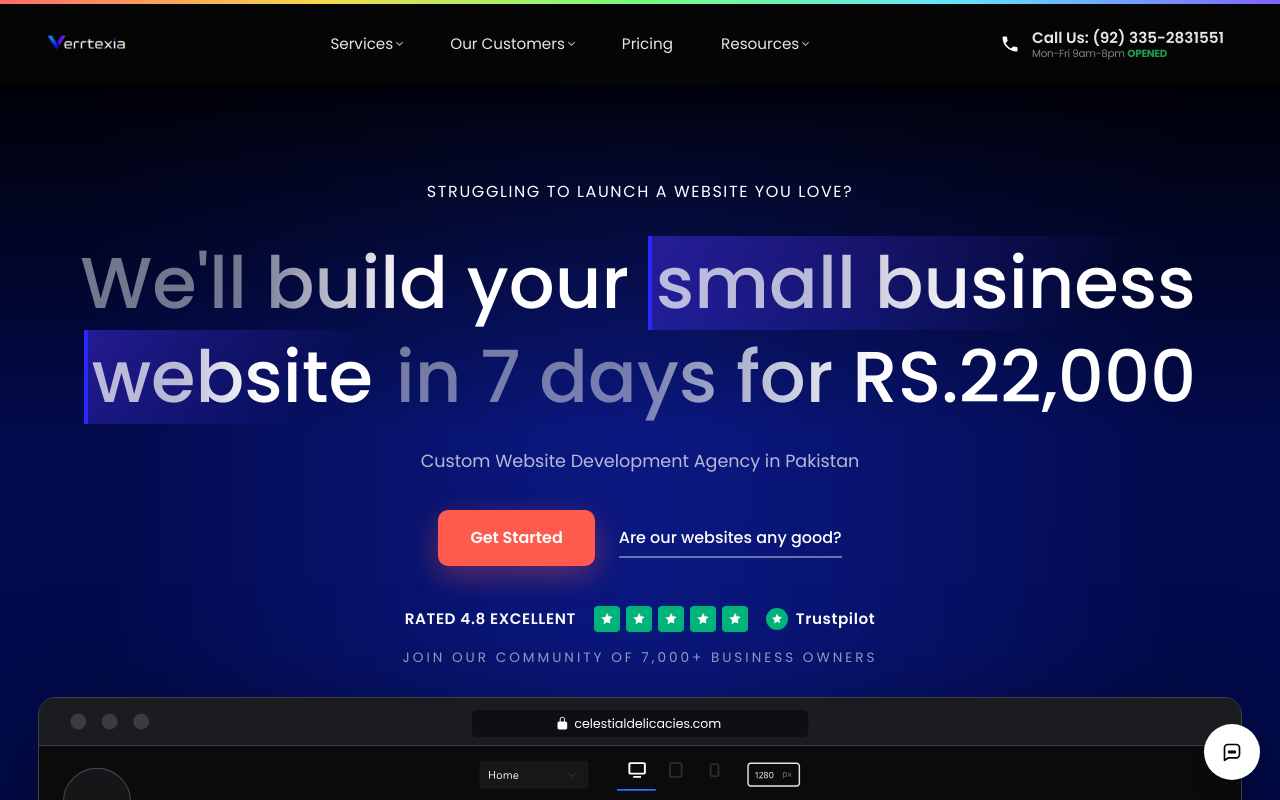
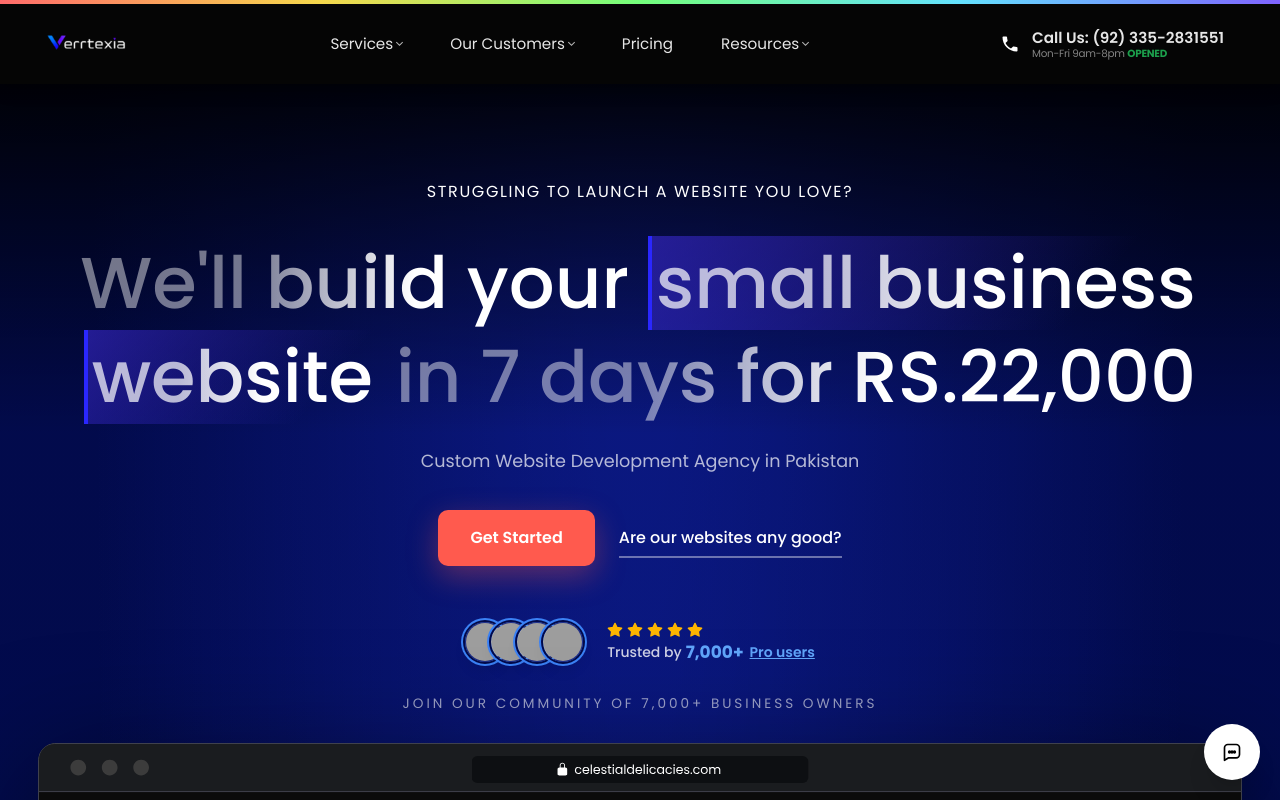
Before and after one commit to tahaawan0094/Vertexia-Responsive, a Next.js app: page / in a window 1280 px wide. Shown: the top 800 px of the page. Built offline with nearby package versions, Linux system fonts and the light colour scheme; grey boxes are pictures that could not be loaded.

Commit message:
trusted user

```diff
--- /dev/null
+++ b/components/CountUp.tsx
@@ -0,0 +1,61 @@
+"use client";
+
+import React, { useEffect, useState } from "react";
+
+interface CountUpProps {
+  value: number;
+  duration?: number; // in seconds
+  separator?: string;
+  className?: string;
+  suffix?: string;
+  colorScheme?: "gradient" | "normal";
+}
+
+export function CountUp({
+  value,
+  duration = 2,
+  separator = ",",
+  className = "",
+  suffix = "",
+  colorScheme = "normal",
+}: CountUpProps) {
+  const [count, setCount] = useState(0);
+
+  useEffect(() => {
+    let startTimestamp: number | null = null;
+    const endValue = value;
+    const totalMs = duration * 1000;
+
+    const step = (timestamp: number) => {
+      if (!startTimestamp) startTimestamp = timestamp;
+      const progress = Math.min((timestamp - startTimestamp) / totalMs, 1);
+      const easeProgress = progress * (2 - progress); // ease-out quadratic
+      const currentValue = Math.floor(easeProgress * endValue);
+      setCount(currentValue);
+
+      if (progress < 1) {
+        window.requestAnimationFrame(step);
+      }
+    };
+
+    window.requestAnimationFrame(step);
+  }, [value, duration]);
+
+  const formattedCount = count.toString().replace(/\B(?=(\d{3})+(?!\d))/g, separator);
+
+  if (colorScheme === "gradient") {
+    return (
+      <span className={`bg-clip-text text-transparent bg-gradient-to-r from-blue-400 via-indigo-400 to-purple-400 font-extrabold ${className}`}>
+        {formattedCount}{suffix}
+      </span>
+    );
+  }
+
+  return (
+    <span className={className}>
+      {formattedCount}{suffix}
+    </span>
+  );
+}
+
+export default CountUp;
--- /dev/null
+++ b/components/TrustedUsers.tsx
@@ -0,0 +1,99 @@
+"use client";
+
+import React from "react";
+import CountUp from "./CountUp";
+import Link from "next/link";
+
+interface TrustedUsersProps {
+  avatars: string[];
+  rating?: number;
+  totalUsersText?: number;
+  caption?: string;
+  className?: string;
+  starColorClass?: string;
+  ringColors?: string[];
+}
+
+const Star = ({ className, fill, ...props }: React.SVGProps<SVGSVGElement>) => (
+  <svg
+    xmlns="http://www.w3.org/2000/svg"
+    viewBox="0 0 24 24"
+    fill={fill || "none"}
+    stroke="currentColor"
+    strokeWidth="2"
+    strokeLinecap="round"
+    strokeLinejoin="round"
+    className={className}
+    {...props}
+  >
+    <polygon points="12 2 15.09 8.26 22 9.27 17 14.14 18.18 21.02 12 17.77 5.82 21.02 7 14.14 2 9.27 8.91 8.26 12 2" />
+  </svg>
+);
+
+function cn(...classes: (string | undefined | null | boolean)[]) {
+  return classes.filter(Boolean).join(" ");
+}
+
+export const TrustedUsers: React.FC<TrustedUsersProps> = ({
+  avatars,
+  rating = 5,
+  totalUsersText = 1000,
+  caption = "Trusted by",
+  className = "",
+  starColorClass = "text-[#ffb600]", // premium gold/yellow
+  ringColors = [],
+}) => {
+  return (
+    <div
+      className={cn(
+        "flex items-center justify-center gap-6 bg-transparent text-white py-4 px-4",
+        className
+      )}
+    >
+      {/* Avatars */}
+      <div className="flex -space-x-3.5">
+        {avatars.map((src, i) => (
+          <div
+            key={i}
+            className={cn(
+              "w-10 h-10 rounded-full overflow-hidden ring-2 ring-offset-2 ring-offset-[#030a4b] border border-white/10 shadow-lg transition-transform hover:scale-110 duration-200",
+              ringColors[i] || "ring-blue-500"
+            )}
+          >
+            <img
+              src={src}
+              alt={`Avatar ${i + 1}`}
+              className="w-full h-full object-cover"
+              loading="lazy"
+            />
+          </div>
+        ))}
+      </div>
+
+      {/* Ratings & CountUp */}
+      <div className="flex flex-col items-start gap-1">
+        <div className={cn("flex gap-1", starColorClass)}>
+          {Array.from({ length: rating }).map((_, i) => (
+            <Star key={i} fill="currentColor" className="w-4 h-4" aria-hidden="true" />
+          ))}
+        </div>
+        <div className="text-white/80 text-xs md:text-sm font-medium flex items-center flex-wrap">
+          <span>{caption}</span>
+          <CountUp
+            value={totalUsersText}
+            duration={2}
+            separator=","
+            className="ml-1 text-[17px] font-extrabold text-blue-400"
+            suffix="+"
+            colorScheme="normal"
+          />
+          <Link href="/pricing" className="underline text-blue-400 hover:text-blue-300 ml-1.5 transition-colors font-semibold">
+            Pro users
+          </Link>
+        </div>
+      </div>
+    </div>
+  );
+};
+
+export default TrustedUsers;
--- a/components/sections/HeroSection.tsx
+++ b/components/sections/HeroSection.tsx
@@ -1,7 +1,9 @@
-"use client";
-
 import { StaggerContainer, StaggerItem } from "@/components/animations/StaggerContainer";
 import ShinyText from "@/components/ShinyText";
+import TrustedUsers from "@/components/TrustedUsers";
+
+
+
 
 
 const stars = Array.from({ length: 5 });
@@ -57,29 +59,18 @@ export default function HeroSection() {
           </div>
         </StaggerItem>
         <StaggerItem>
-          <div className="mb-4 flex flex-wrap items-center justify-center gap-[18px] text-[0.95rem] tracking-[0.04em]">
-            <span className="font-semibold">RATED 4.8 EXCELLENT</span>
-            <div className="flex gap-[6px]" aria-label="5 out of 5 stars">
-              {stars.map((_, index) => (
-                <span
-                  key={index}
-                  className="inline-flex h-[26px] w-[26px] items-center justify-center rounded-[4px] bg-[#00b67a]"
-                  aria-hidden="true"
-                >
-                  <svg viewBox="0 0 24 24" className="h-4 w-4 fill-white">
-                    <path d="M12 2.6l2.6 5.3 5.9.9-4.3 4.2 1 5.9L12 16.8 6.8 19.9l1-5.9-4.3-4.2 5.9-.9z" />
-                  </svg>
-                </span>
-              ))}
-            </div>
-            <div className="flex items-center gap-2 font-semibold">
-              <span className="inline-flex h-[22px] w-[22px] items-center justify-center rounded-full bg-[#00b67a]">
-                <svg viewBox="0 0 24 24" className="h-3.5 w-3.5 fill-white">
-                  <path d="M12 2.6l2.6 5.3 5.9.9-4.3 4.2 1 5.9L12 16.8 6.8 19.9l1-5.9-4.3-4.2 5.9-.9z" />
-                </svg>
-              </span>
-              <span>Trustpilot</span>
-            </div>
+          <div className="mb-4">
+            <TrustedUsers
+              avatars={[
+                "https://images.unsplash.com/photo-1534528741775-53994a69daeb?auto=format&fit=crop&w=100&q=80",
+                "https://images.unsplash.com/photo-1507003211169-0a1dd7228f2d?auto=format&fit=crop&w=100&q=80",
+                "https://images.unsplash.com/photo-1494790108377-be9c29b29330?auto=format&fit=crop&w=100&q=80",
+                "https://images.unsplash.com/photo-1500648767791-00dcc994a43e?auto=format&fit=crop&w=100&q=80"
+              ]}
+              rating={5}
+              totalUsersText={7000}
+              caption="Trusted by "
+            />
           </div>
         </StaggerItem>
         <StaggerItem>
```
